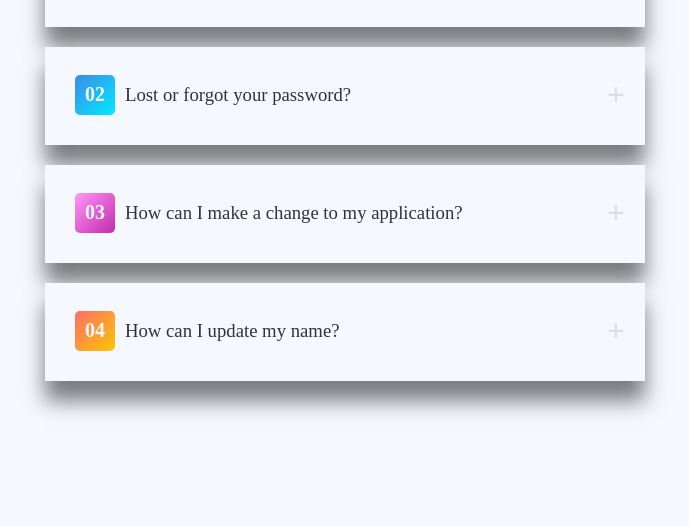
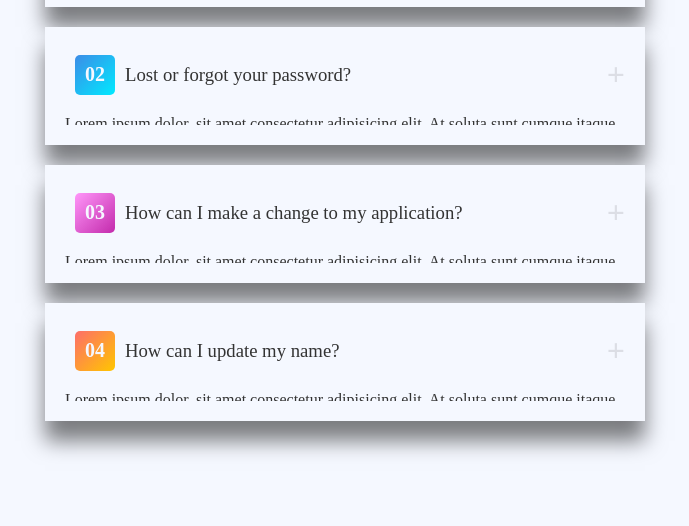
Before and after one commit to safayetu/Accordion-with-HTML-and-CSS, a plain HTML site: page index.html in a window 1280 px wide. Shown: the part 274-800 px from the top of the page, without its empty margins (295-984 px from the left). Drawn offline with Linux system fonts and the light colour scheme.

Commit message:
Update style.css

```diff
--- a/style.css
+++ b/style.css
@@ -123,7 +123,7 @@ body {
   max-height: 100vh;
 }
 
-.container .tab .content p {
+.container .tab .content {
   position: relative;
   padding: 10px 0;
   color: var(--clr-font);
@@ -138,6 +138,6 @@ body {
   box-shadow: 0 5px 15px var(--clr-blur);
 }
 
-.container .tab input:checked ~ .content p {
+.container .tab input:checked ~ .content {
   color: #fff;
 }
```
